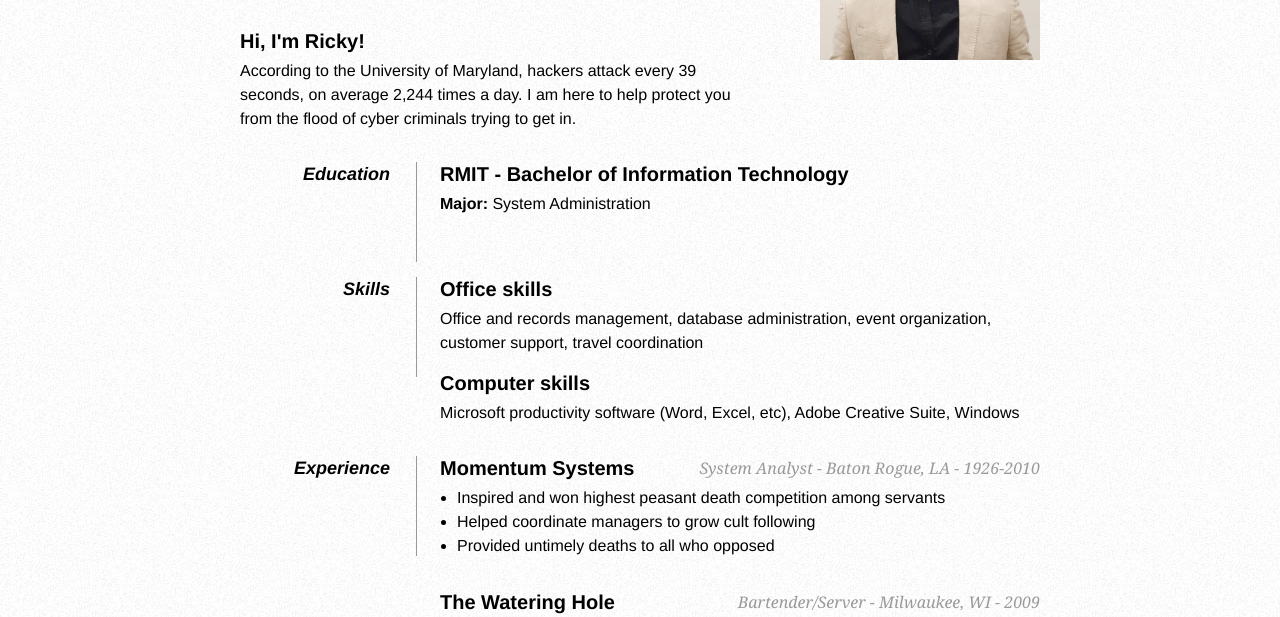
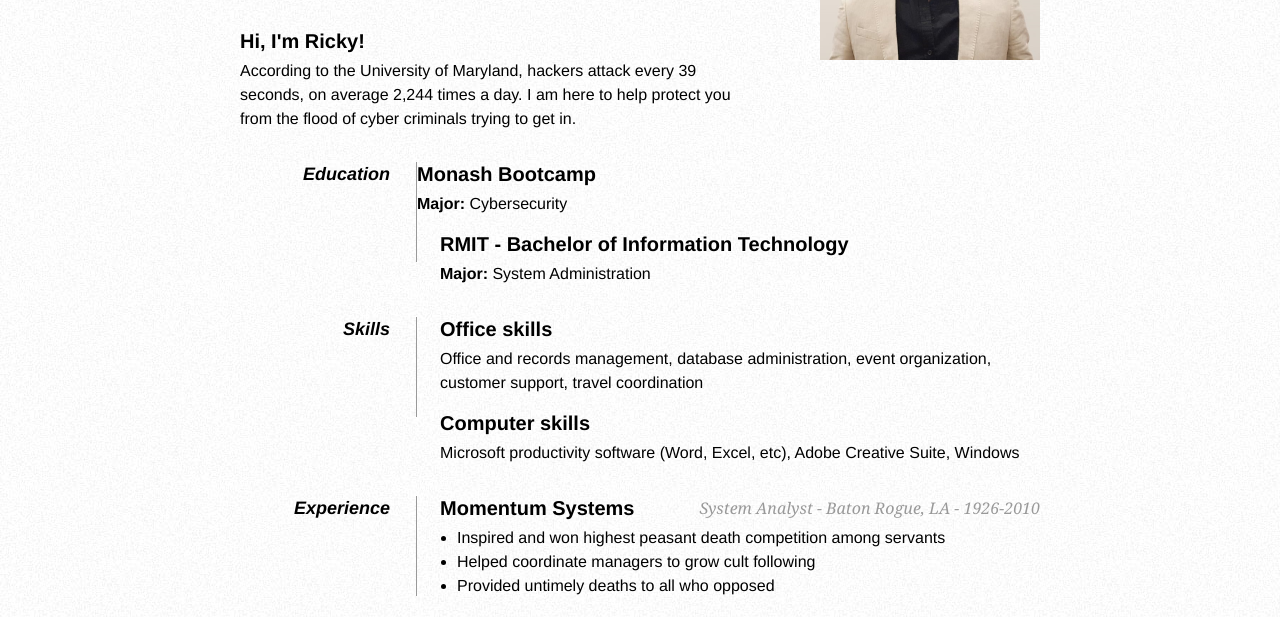
Before and after one commit to rickyanand2/AWS_Resume, a plain HTML site: page index.html in a window 1280 px wide. Shown: the part 190-807 px from the top of the page. Drawn offline with Linux system fonts and the light colour scheme.

Commit message:
Update index.html

```diff
--- a/index.html
+++ b/index.html
@@ -74,10 +74,16 @@
             <dd class="clear"></dd>
 
             <dt>Education</dt>
-            <dd>
+
+                <h2>Monash Bootcamp </h2>
+                <p><strong>Major:</strong> Cybersecurity <br />
+
+			<dd>
                 <h2>RMIT - Bachelor of Information Technology</h2>
                 <p><strong>Major:</strong> System Administration<br />
 
+            </dd>
+			<dd>
             </dd>
 
             <dd class="clear"></dd>
```
